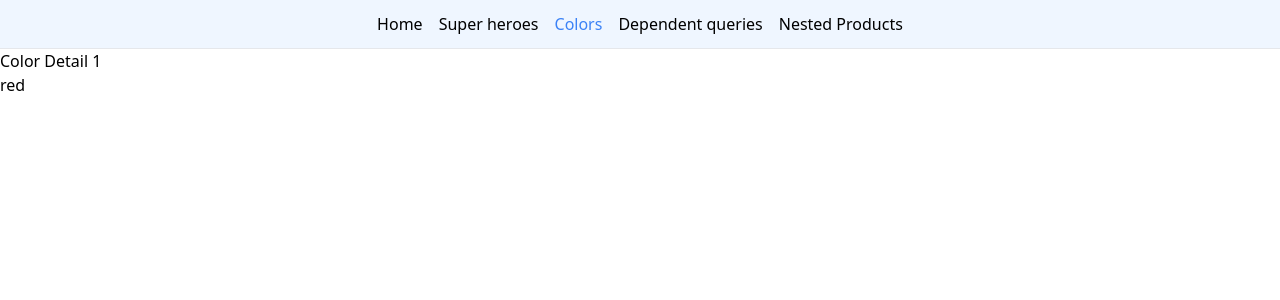
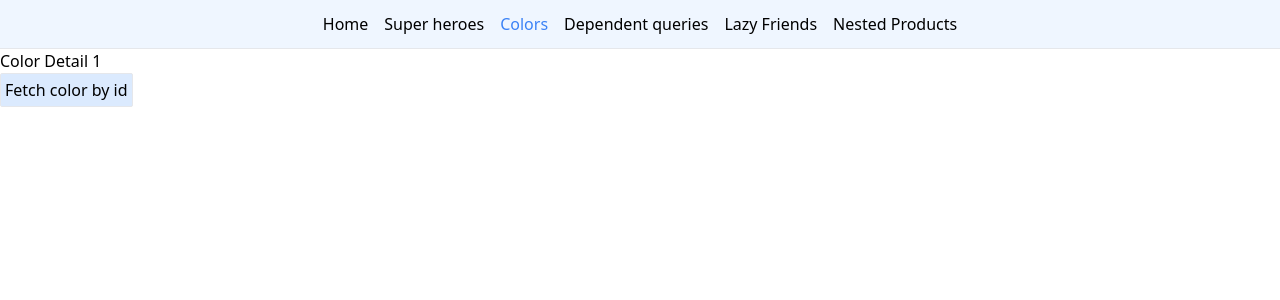
Before and after one commit to cnerylozada/react-query, a React (Vite) app: page /colors/1 in a window 1280 px wide. Shown: the top 300 px of the page. Built offline with nearby package versions, Linux system fonts and the light colour scheme; data requests are answered from the project's data file.

Commit message:
feat: lazy queries

```diff
--- a/src/main.tsx
+++ b/src/main.tsx
@@ -6,7 +6,13 @@ import { QueryClient, QueryClientProvider } from "react-query";
 import { ReactQueryDevtools } from "react-query/devtools";
 import "./index.css";
 
-const queryClient = new QueryClient();
+const queryClient = new QueryClient({
+  defaultOptions: {
+    queries: {
+      refetchOnWindowFocus: false,
+    },
+  },
+});
 
 ReactDOM.createRoot(document.getElementById("root")!).render(
   <React.StrictMode>
--- a/src/pages/ColorDetail.tsx
+++ b/src/pages/ColorDetail.tsx
@@ -4,13 +4,24 @@ import { getColorById } from "../services/colors";
 
 export const ColorDetail = () => {
   const { colorId } = useParams();
-  const { data, isLoading } = useQuery({
+  const { data, isLoading, refetch } = useQuery({
     queryKey: ["color", colorId],
     queryFn: ({ queryKey }) => getColorById(+(queryKey[1] as string)),
+    enabled: false,
   });
   return (
     <div>
       <div>Color Detail {colorId}</div>
+      <div>
+        <button
+          className="p-1 bg-blue-100 hover:bg-blue-200 border rounded-sm"
+          onClick={() => {
+            refetch();
+          }}
+        >
+          Fetch color by id
+        </button>
+      </div>
       {isLoading && <div>Loading ...</div>}
       <div>{data?.label}</div>
     </div>
--- /dev/null
+++ b/src/pages/LazyFriends.tsx
@@ -0,0 +1,38 @@
+import { useState } from "react";
+import { useQuery } from "react-query";
+import { getFriendById } from "../services/friends";
+
+export const LazyFriendsPage = () => {
+  const [friendId, setFriendId] = useState<string>("");
+  const { data, isLoading, isFetching, refetch, isError, error } = useQuery({
+    queryKey: ["friend", friendId],
+    queryFn: ({ queryKey }) => {
+      if (queryKey[1]) return getFriendById(+queryKey[1]);
+    },
+    enabled: !!friendId,
+    retry: 1,
+    onError: (error: { message?: string }) => error,
+  });
+
+  return (
+    <div>
+      <div>Lazy Friends by Id</div>
+      <div>
+        <input
+          type="number"
+          value={friendId}
+          onChange={(_) => {
+            setFriendId(_.target.value);
+            refetch();
+          }}
+          disabled={isLoading || isFetching}
+          className="border disabled:bg-gray-100"
+        />
+      </div>
+      <div>Value: {friendId}</div>
+      {isError && <div>Error message: {error?.message}</div>}
+      {(isLoading || isFetching) && <div>Loading ...</div>}
+      {!!data && <div>{JSON.stringify(data)}</div>}
+    </div>
+  );
+};
--- a/src/pages/Root.tsx
+++ b/src/pages/Root.tsx
@@ -43,6 +43,14 @@ export const Root = () => {
         </div>
         <div>
           <NavLink
+            to={"/lazy-friends"}
+            className={({ isActive }) => activeStyles(isActive)}
+          >
+            Lazy Friends
+          </NavLink>
+        </div>
+        <div>
+          <NavLink
             to={"/products"}
             className={({ isActive }) => activeStyles(isActive)}
           >
--- a/src/router.tsx
+++ b/src/router.tsx
@@ -8,6 +8,7 @@ import { ProductsRoot } from "./pages/ProductsRoot";
 import { ProductsFeatured } from "./pages/ProductsFeatured";
 import { ColorsPage } from "./pages/Colors";
 import { ColorDetail } from "./pages/ColorDetail";
+import { LazyFriendsPage } from "./pages/LazyFriends";
 
 export const router = createBrowserRouter([
   {
@@ -39,6 +40,7 @@ export const router = createBrowserRouter([
         element: <HeroDetailPage />,
       },
       { path: "dependent-queries", element: <DependendQueriesPage /> },
+      { path: "lazy-friends", element: <LazyFriendsPage /> },
       {
         path: "products",
         element: <ProductsRoot />,
--- /dev/null
+++ b/src/services/friends.ts
@@ -0,0 +1,12 @@
+import axios from "axios";
+import { apiURL } from "./config";
+
+export interface IFriend {
+  id: number;
+  name: string;
+}
+
+export const getFriendById = async (id: number) => {
+  const { data } = await axios.get(`${apiURL}/friends/${id}`);
+  return data as IFriend;
+};
--- a/src/services/superheroes.ts
+++ b/src/services/superheroes.ts
@@ -1,14 +1,13 @@
 import axios from "axios";
 import { ISuperHero } from "../models";
-
-const apiUrl = "http://localhost:4000/superheroes";
+import { apiURL } from "./config";
 
 export const getSuperHeroes = async () => {
-  const { data } = await axios.get(apiUrl);
+  const { data } = await axios.get(`${apiURL}/superheroes`);
   return data as ISuperHero[];
 };
 
 export const getSuperHeroeById = async (id: string) => {
-  const { data } = await axios.get(`${apiUrl}/${id}`);
+  const { data } = await axios.get(`${apiURL}/superheroes/${id}`);
   return data as ISuperHero;
 };
--- a/src/services/users.ts
+++ b/src/services/users.ts
@@ -1,14 +1,13 @@
 import axios from "axios";
 import { IChannel, IUser } from "../models";
-
-const apiUrl = "http://localhost:4000";
+import { apiURL } from "./config";
 
 export const getUserByEmail = async (email: string) => {
-  const { data } = await axios.get(`${apiUrl}/users/${email}`);
+  const { data } = await axios.get(`${apiURL}/users/${email}`);
   return data as IUser;
 };
 
 export const getChannelById = async (id: string) => {
-  const { data } = await axios.get(`${apiUrl}/channels/${id}`);
+  const { data } = await axios.get(`${apiURL}/channels/${id}`);
   return data as IChannel;
 };
```
